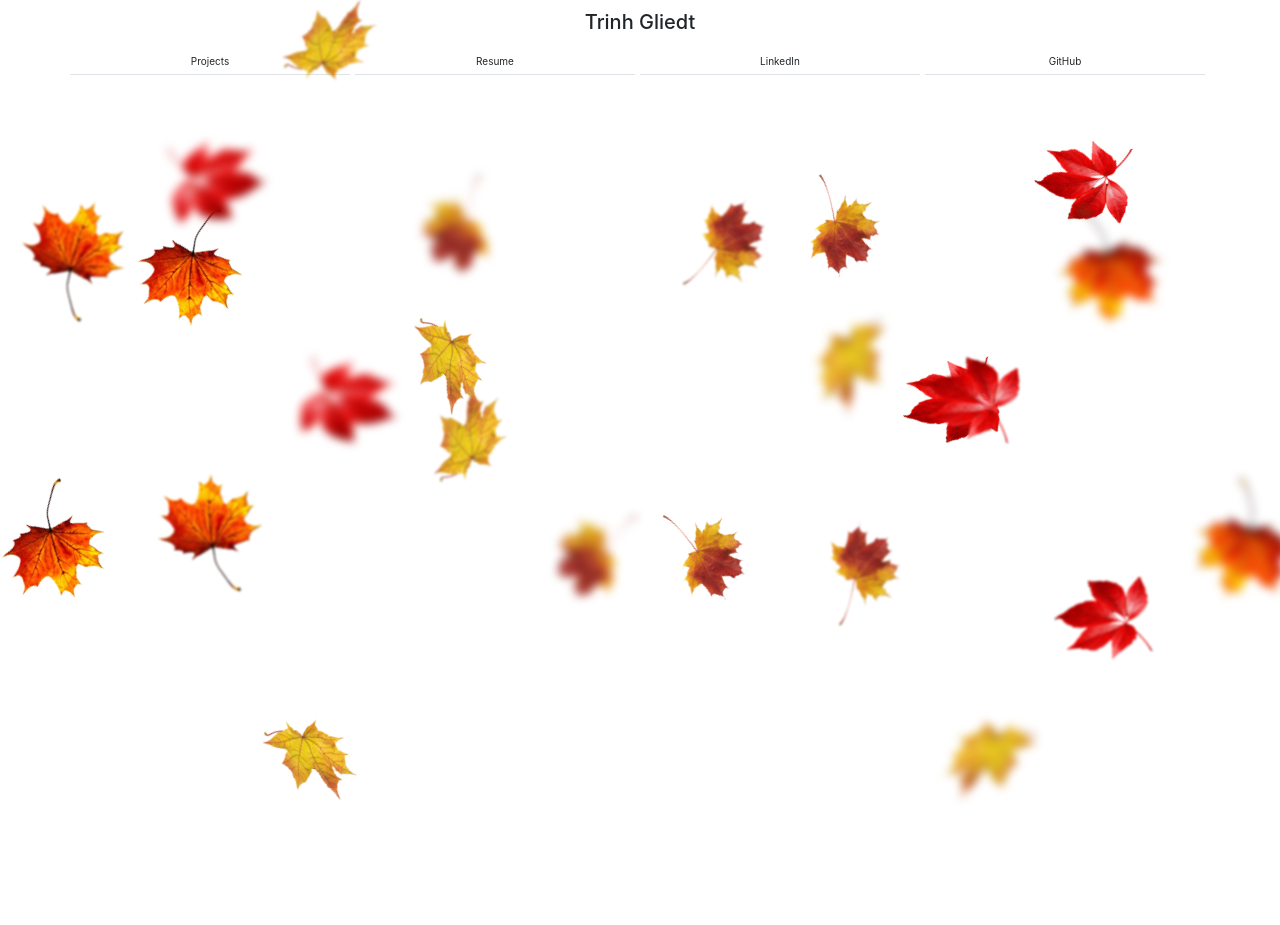
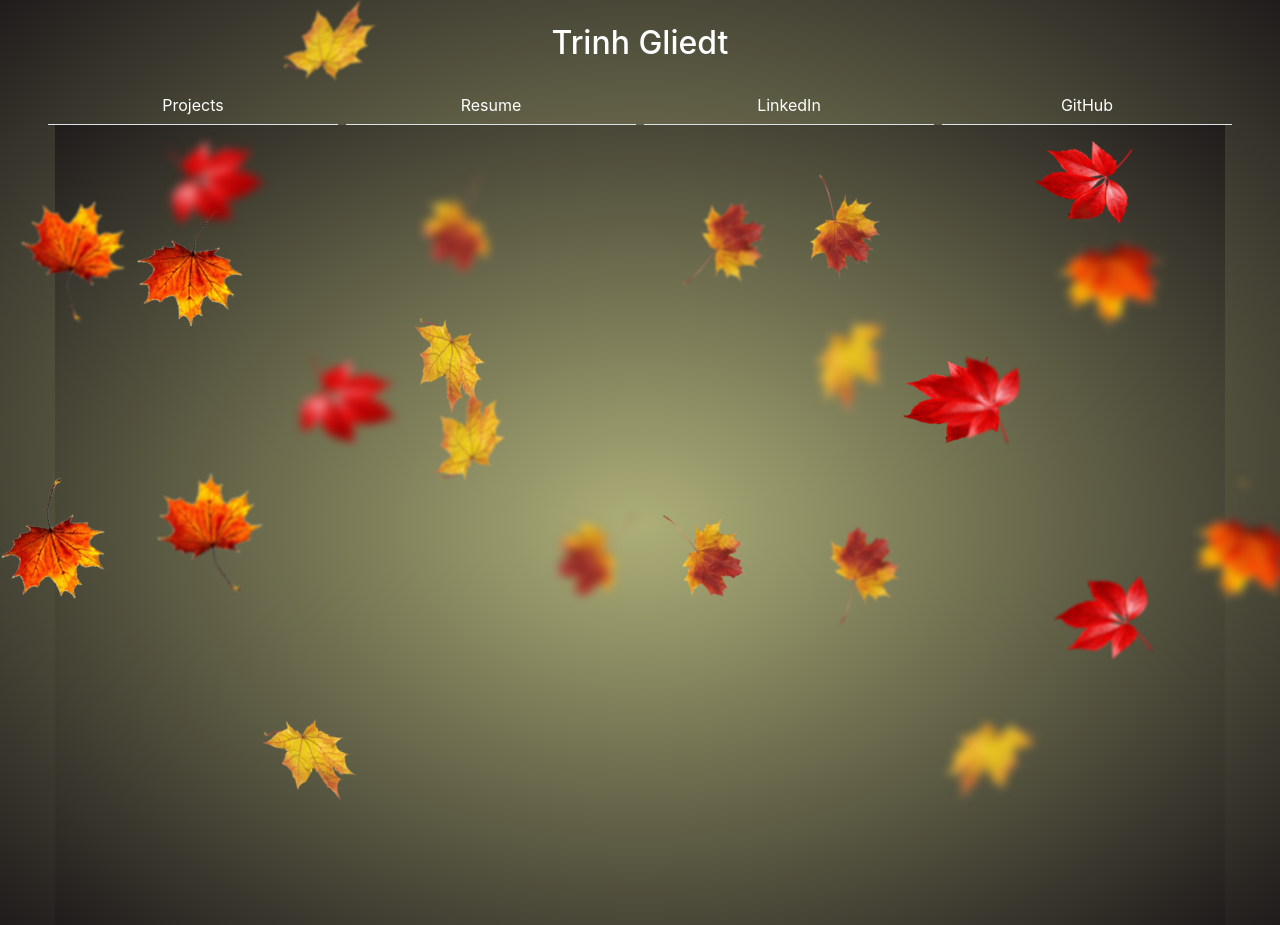
Before and after one commit to trinhgliedt/Portfolio, a React (Create React App) app in the folder client/: page / in a window 1280 px wide. Shown: the top 925 px of the page. Before the commit the page ends 875 px from the top, so only its background shows below. Built offline with nearby package versions, Linux system fonts and the light colour scheme.

Commit message:
add nav bar animation

```diff
--- a/client/public/index.html
+++ b/client/public/index.html
@@ -24,7 +24,7 @@
       work correctly both with client-side routing and a non-root public URL.
       Learn how to configure a non-root public URL by running `npm run build`.
     -->
-    <link rel="stylesheet" href="https://maxcdn.bootstrapcdn.com/bootstrap/3.4.1/css/bootstrap.min.css">
+    <!-- <link rel="stylesheet" href="https://maxcdn.bootstrapcdn.com/bootstrap/3.4.1/css/bootstrap.min.css"> -->
     <script src="https://ajax.googleapis.com/ajax/libs/jquery/3.5.1/jquery.min.js"></script>
     <script src="https://maxcdn.bootstrapcdn.com/bootstrap/3.4.1/js/bootstrap.min.js"></script>
 
@@ -32,7 +32,7 @@
   </head>
   <body>
     <noscript>You need to enable JavaScript to run this app.</noscript>
-    <div id="root"></div>
+    <div id="root" m-o p-0></div>
     <!--
       This HTML file is a template.
       If you open it directly in the browser, you will see an empty page.
--- a/client/src/App.css
+++ b/client/src/App.css
@@ -1,3 +1,4 @@
 * {
     /* outline: 1px solid grey; */
+    color: white;
 }
--- a/client/src/App.js
+++ b/client/src/App.js
@@ -2,13 +2,17 @@ import './App.css';
 import React from 'react';
 import Background from './components/Background.jsx';
 import NavBar from './components/NavBar.jsx';
+import './styles/NavBarStyle.scss';
 
 function App() {
   return (
-    <div className="App container mt-3">
-    <h2 className="text-center mb-4">Trinh Gliedt</h2>
-      <NavBar/>
-      <Background/>
+    <div style={{ maxWidth: '1200px' }} className="App container ">
+    <h2 style={{ position: 'relative', zIndex: '2' }} className="text-center mb-4 pt-4 mt-0">Trinh Gliedt</h2>
+      <div style={{ position: 'relative', zIndex: '2' }}>
+        <NavBar style={{ position: 'relative', zIndex: '2' }}/>
+
+      </div>
+      <Background style={{ position: 'relative', zIndex: '1' }}/>
     </div>
   );
 }
--- a/client/src/components/Background.jsx
+++ b/client/src/components/Background.jsx
@@ -7,8 +7,8 @@ import image4 from '../images/png4-effect4.png'
 
 function Background() {
   return (
-      <section>
-        <div class="leaves">
+      <section class="p-0">
+        <div class="leaves set1 m-0 p-0">
             <div><img src={image1} alt="leaf"/></div>
             <div><img src={image2} alt="leaf"/></div>
             <div><img src={image3} alt="leaf"/></div>
@@ -18,7 +18,7 @@ function Background() {
             <div><img src={image3} alt="leaf"/></div>
             <div><img src={image4} alt="leaf"/></div>
         </div>
-        <div class="leaves set2">
+        <div class="leaves set2 m-0 p-0">
             <div><img src={image1} alt="leaf"/></div>
             <div><img src={image2} alt="leaf"/></div>
             <div><img src={image3} alt="leaf"/></div>
@@ -28,7 +28,7 @@ function Background() {
             <div><img src={image3} alt="leaf"/></div>
             <div><img src={image4} alt="leaf"/></div>
         </div>
-        <div class="leaves set3">
+        <div class="leaves set3 m-0 p-0">
             <div><img src={image1} alt="leaf"/></div>
             <div><img src={image2} alt="leaf"/></div>
             <div><img src={image3} alt="leaf"/></div>
--- a/client/src/components/NavBar.jsx
+++ b/client/src/components/NavBar.jsx
@@ -1,15 +1,35 @@
 import React from 'react';
 import 'bootstrap/dist/css/bootstrap.min.css';
+import $ from 'jquery';
+// import '../styles/NavBarStyle.scss';
 
 function NavBar() {
 
+  $(function(){
+    var str = '#len'; //increment by 1 up to 1-nelemnts
+    $(document).ready(function(){
+      var i, stop;
+      i = 1;
+      stop = 4; //num elements
+      setInterval(function(){
+        if (i > stop){
+          return;
+        }
+        $('#len'+(i++)).toggleClass('bounce');
+      }, 500)
+    });
+  });
+
+
   return (
-    <div class="row">
-    <div class="col border-bottom mr-2 text-center" ><div class="header btn selected">Projects</div></div>
-    <div class="col border-bottom mr-2 text-center"><div class="header btn">Resume</div></div>
-    <div class="col border-bottom mr-2 text-center"><div class="header btn">LinkedIn</div></div>
-    <div class="col border-bottom mr-2 text-center"><div class="header btn">GitHub</div></div>
-</div>
+    <div class="row ">
+      <div id="len1" class="col border-bottom mx-2 text-center hoverable " ><div class="header btn selected col text-white">Projects</div></div>
+      <div id="len2" class="col border-bottom mr-2 text-center hoverable"><div class="header btn col text-white">Resume</div></div>
+      <div id="len3" class="col border-bottom mr-2 text-center hoverable"><div class="header btn col text-white">LinkedIn</div></div>
+      <div id="len4" class="col border-bottom mr-2 text-center hoverable"><div class="header btn col text-white">GitHub</div></div>
+    </div>
+
+
   );
 }
 
--- a/client/src/styles/BackgroundStyles.css
+++ b/client/src/styles/BackgroundStyles.css
@@ -7,7 +7,7 @@ section{
     /* position: absolute; */
     width: 100%;
     height: 100vh;
-    /* background: radial-gradient(rgb(76, 77, 53), rgb(93, 44, 44)); */
+    background: radial-gradient(rgb(173, 175, 120), rgb(31, 28, 28));
 }
 .leaves{
     position: absolute;
--- /dev/null
+++ b/client/src/styles/NavBarStyle.scss
@@ -0,0 +1,87 @@
+.hoverable{
+    display:inline-block;
+    backface-visibility: hidden;
+    vertical-align: middle;
+    position:relative;
+    box-shadow: 0 0 1px rgba(0,0,0,0);
+    tranform: translateZ(0);
+    transition-duration: .3s;
+    transition-property:transform;
+  }
+
+  .hoverable:before{
+    position:absolute;
+    pointer-events: none;
+    z-index:-1;
+    content: '';
+    top: 100%;
+    left: 5%;
+    height:10px;
+    width:90%;
+    opacity:0;
+    background: -webkit-radial-gradient(center, ellipse, rgba(255, 255, 255, 0.35) 0%, rgba(255, 255, 255, 0) 80%);
+    background: radial-gradient(ellipse at center, rgba(255, 255, 255, 0.35) 0%, rgba(255, 255, 255, 0) 80%);
+    /* W3C */
+    transition-duration: 0.3s;
+    transition-property: transform, opacity;
+  }
+
+  .hoverable:hover, .hoverable:active, .hoverable:focus{
+    transform: translateY(-5px);
+  }
+  .hoverable:hover:before, .hoverable:active:before, .hoverable:focus:before{
+    opacity: 1;
+    transform: translateY(-5px);
+  }
+
+
+
+  @keyframes bounce-animation {
+    16.65% {
+      -webkit-transform: translateY(18px);
+      transform: translateY(18px);
+    }
+
+    33.3% {
+      -webkit-transform: translateY(-16px);
+      transform: translateY(-16px);
+    }
+
+    49.95% {
+      -webkit-transform: translateY(14px);
+      transform: translateY(14px);
+    }
+
+    66.6% {
+      -webkit-transform: translateY(-12px);
+      transform: translateY(-12px);
+    }
+
+    83.25% {
+      -webkit-transform: translateY(1px);
+      transform: translateY(1px);
+    }
+
+    100% {
+      -webkit-transform: translateY(0);
+      transform: translateY(0);
+    }
+  }
+
+  .bounce {
+    animation-name: bounce-animation;
+    animation-duration: 2s;
+  }
+
+
+  @media (min-width: 768px) {
+    .navbar{
+      text-align: center !important;
+      float: none;
+      display: inline-block;
+    }
+  }
+
+  body {
+    background: radial-gradient(rgb(173, 175, 120), rgb(31, 28, 28));
+  }
```
